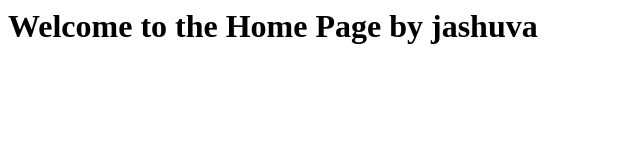
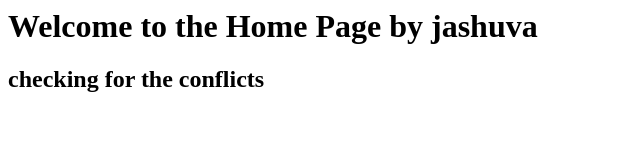
Before and after one commit to Jashuva-D/Library, a plain HTML site: page index.html in a window 1280 px wide. Shown: the whole page, without its empty margins (0-640 px from the left). Drawn offline with Linux system fonts and the light colour scheme.

Commit message:
checking for the conflicts

```diff
--- a/index.html
+++ b/index.html
@@ -2,5 +2,6 @@
   <head></head>
   <body>
     <h1>Welcome to the Home Page by jashuva</h1>
+    <h2> checking for the conflicts </h2>
   </body>
 </html>
```
